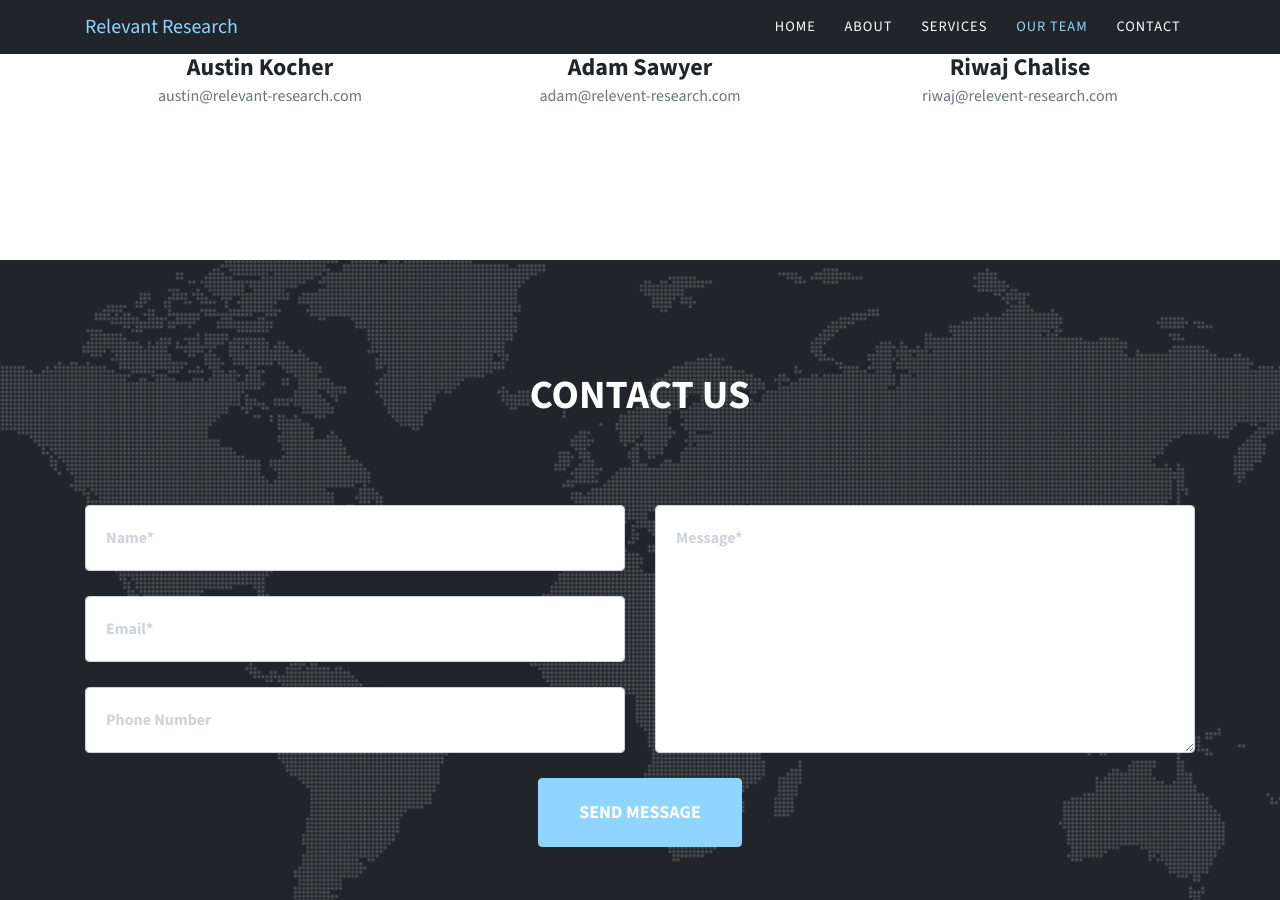
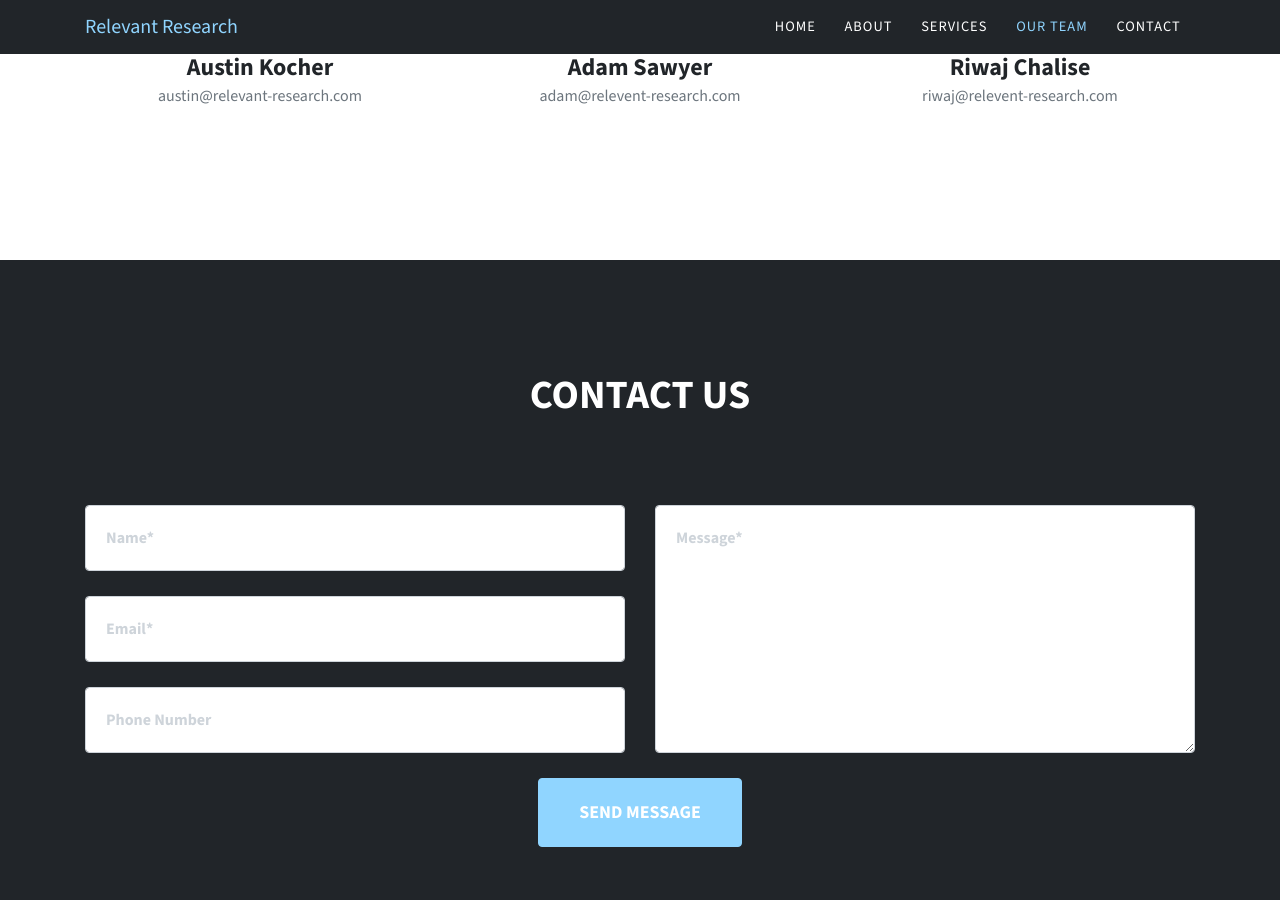
Before and after one commit to RelevantResearch/Relevant-research-website, a Jekyll site: the page built from index.md, in a window 1280 px wide and 900 px high, scrolled down 2149 px. Built offline with Jekyll 4.4.1, drawn with Linux system fonts in a browser that asks for light colours; some web fonts are replaced; grey boxes are pictures that could not be loaded.

Commit message:
updated pics

```diff
--- a/_sass/layout/_contact.scss
+++ b/_sass/layout/_contact.scss
@@ -1,7 +1,6 @@
 // Styling for the contact section
 section#contact {
   background-color: $gray-900;
-  background-image: url("#{$contact-image}");
   background-repeat: no-repeat;
   background-position: center;
   .section-heading {
```
